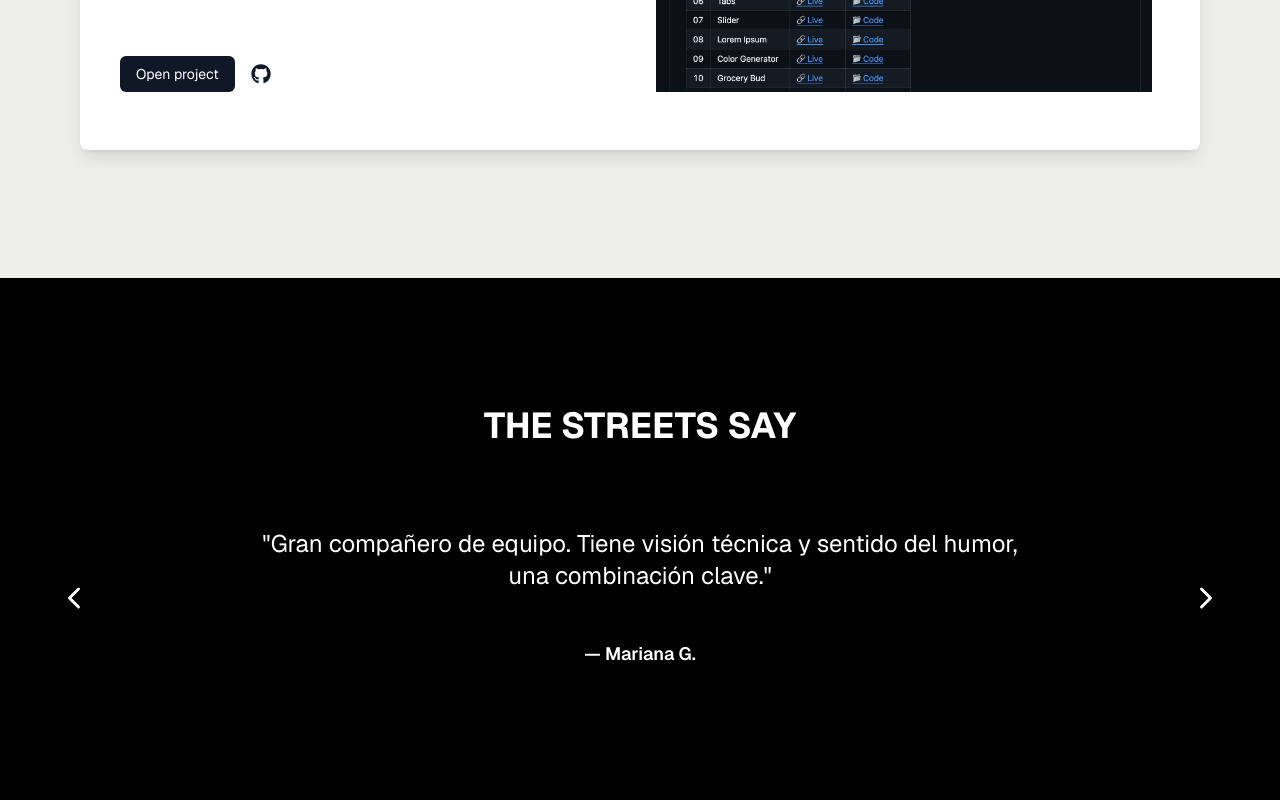
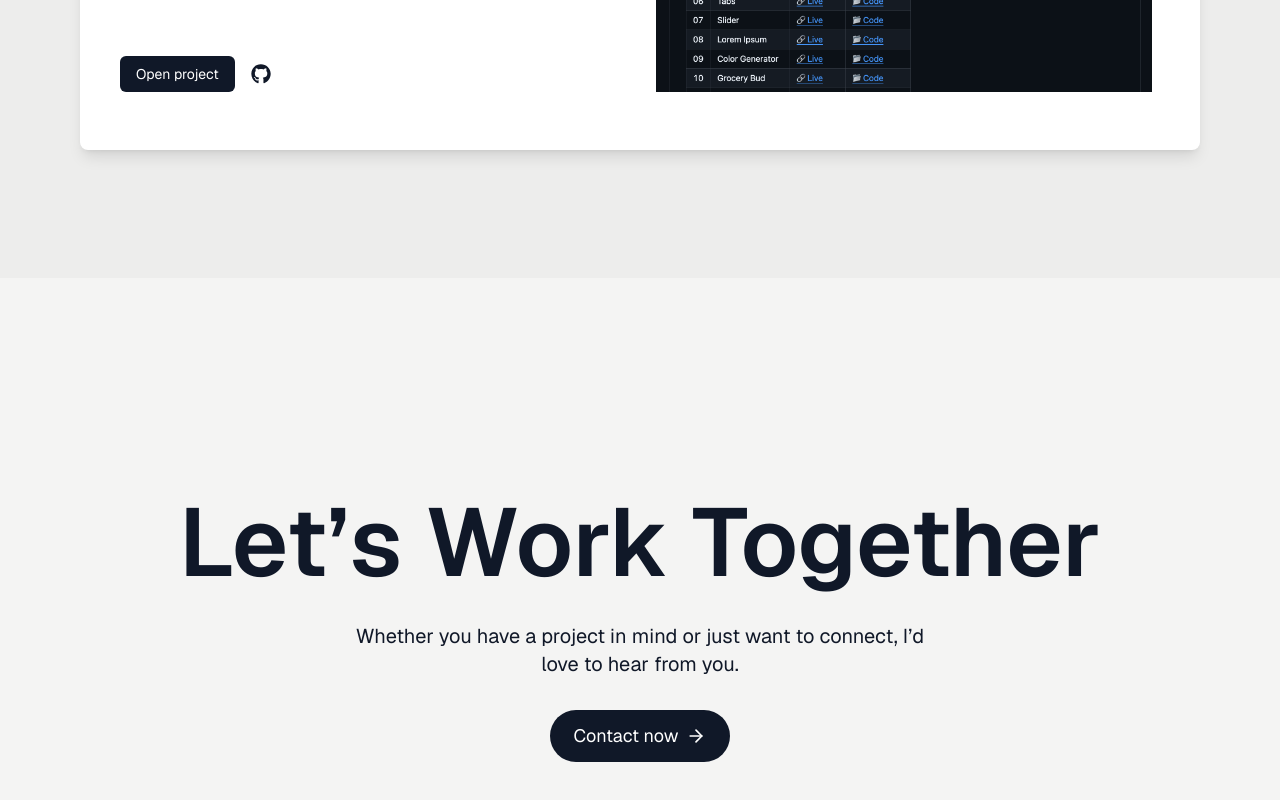
Before and after one commit to DiegoBottegoni/diegobottegoni.github.io, a React (Vite) app: page / in a window 1280 px wide. Shown: the part 4030-4830 px from the top of the page. Built offline with nearby package versions, Linux system fonts and the light colour scheme.

Commit message:
people talks off 2

```diff
--- a/src/components/Home/Home.tsx
+++ b/src/components/Home/Home.tsx
@@ -6,7 +6,7 @@ import Navbar from "../Navbar/Navbar";
 import ProjectPage from "../../presentation/components/Projects/ProjectPage";
 import AboutPage from "../../presentation/pages/About/About";
 import BannerSection from "../../presentation/pages/Banner/BannerSection";
-import PeopleTalkPage from "../../presentation/pages/PeopleTalk/PeopleTalkPage";
+// import PeopleTalkPage from "../../presentation/pages/PeopleTalk/PeopleTalkPage";
 import SkillsPage from "../../presentation/pages/Skills/SkillsPage";
 import ContactSection from "../../presentation/pages/Contact/ContactSection";
 import Footer from "../../presentation/components/Footer/Footer";
@@ -38,7 +38,7 @@ const Home = () => {
             <AboutPage />
             <BannerSection />
             <ProjectPage />
-            <PeopleTalkPage />
+            {/* <PeopleTalkPage /> */}
             <ContactSection />
             <Footer />
             <ScrollToTopButton />
```
